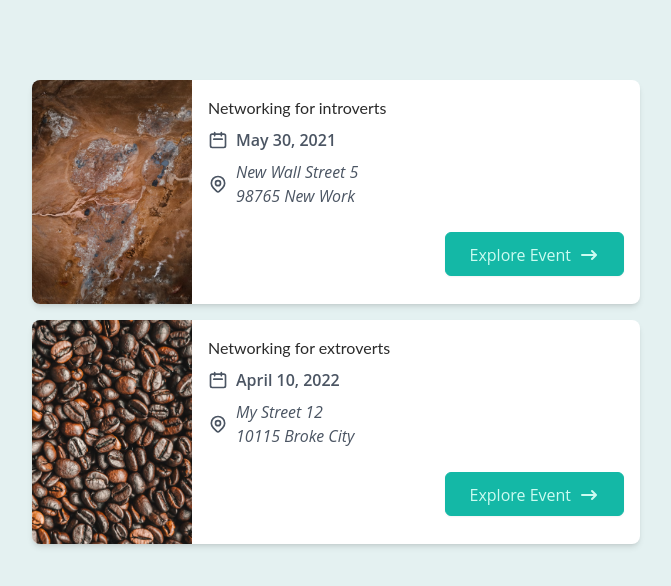
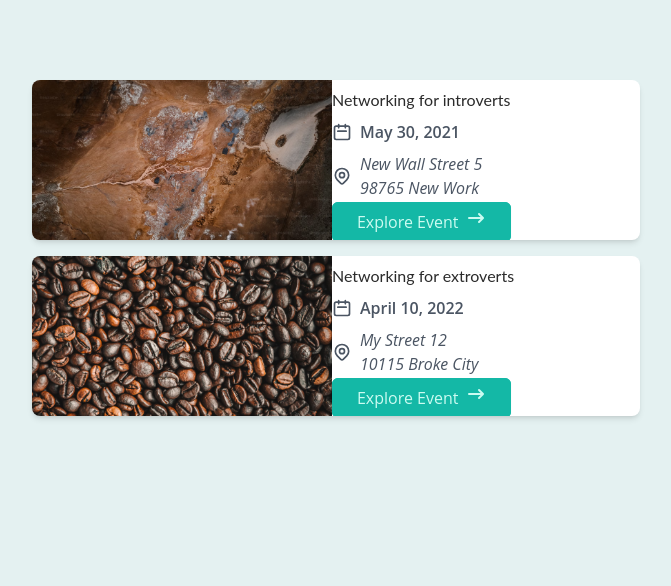
Before and after one commit to tysonweir/next-deep-learn-, a Next.js app: page / in a window 1280 px wide. Shown: the top 586 px of the page, without its empty margins (304-975 px from the left). Built offline with nearby package versions, Linux system fonts and the light colour scheme.

Commit message:
event items css

```diff
--- a/components/events/EventItem.module.css
+++ /dev/null
@@ -1,79 +0,0 @@
-.item {
-  @apply shadow-md rounded-lg overflow-hidden bg-white m-4 flex flex-col gap-4;
-}
-
-.main {
-  @apply w-full;
-}
-
-.item img {
-  @apply w-full h-40 object-cover;
-}
-
-.content {
-  @apply w-full px-4 text-center;
-}
-
-.content h2 {
-  @apply my-2;
-}
-
-.date,
-.address {
-  @apply flex gap-2 items-center;
-}
-
-.date svg,
-.address svg {
-  @apply w-5 h-5 text-gray-600;
-}
-
-.content time {
-  @apply font-semibold text-gray-600;
-}
-
-.content address {
-  @apply my-2 text-gray-600 whitespace-pre;
-}
-
-.actions {
-  @apply flex flex-col p-4;
-}
-
-.actions a {
-  @apply block;
-}
-
-.actions a span {
-  @apply align-middle;
-}
-
-.icon {
-  @apply ml-2 inline-flex justify-center items-center;
-}
-
-.icon svg {
-  @apply w-5 h-5;
-}
-
-@media (min-width: 768px) {
-  .item {
-    @apply flex-row;
-  }
-
-  .item img {
-    @apply w-40 h-56;
-  }
-
-  .content {
-    @apply w-60 px-0 text-left;
-  }
-
-  .content h2 {
-    @apply mt-4;
-  }
-
-  .actions {
-    @apply flex-row justify-end;
-  }
-}
--- a/components/events/EventItem.tsx
+++ b/components/events/EventItem.tsx
@@ -2,7 +2,6 @@ import { EventType } from "../../types/event";
 import DateIcon from "../icons/DateIcon";
 import AddressIcon from "../icons/AddressIcon";
 import ArrowRightIcon from "../icons/ArrowRightIcon";
-import style from "./EventItem.module.css";
 import Button from "../ui/Button";
 
 interface EventItemProps {
@@ -21,25 +20,36 @@ const EventItem: React.FC<EventItemProps> = ({ item }) => {
   const exploreLink = `/events/${id}`;
 
   return (
-    <li className={style.item} key={id}>
-      <img src={"/" + image} alt="..." />
-      <div className={style.main}>
-        <div className={style.content}>
-          <h2 className={style.title}>{title}</h2>
-          <div className={style.date}>
+    <li
+      className="shadow-md rounded-lg overflow-hidden bg-white m-4 flex "
+      key={id}
+    >
+      <img className="w-full h-40 object-cover" src={"/" + image} alt="Event" />
+      <div className="w-full  pr-4 flex flex-col">
+        <h2 className="my-2">{title}</h2>
+        <div className="flex gap-2 items-center">
+          <span className="w-5 h-5 text-gray-600">
             <DateIcon />
-            <time>{humanReadableDate}</time>
-          </div>
-          <div className={style.address}>
+          </span>
+          <time className="font-semibold text-gray-600">
+            {humanReadableDate}
+          </time>
+        </div>
+        <div className="flex gap-2 items-center">
+          <span className="w-5 h-5 text-gray-600">
             <AddressIcon />
-            <address>{formattedAddress}</address>
-          </div>
+          </span>
+          <address className="my-2 text-gray-600 whitespace-pre">
+            {formattedAddress}
+          </address>
         </div>
-        <div className={style.actions}>
+        <div className="">
           <Button link={exploreLink}>
             <span>Explore Event</span>
-            <span className={style.icon}>
-              <ArrowRightIcon />
+            <span className="ml-2 inline-flex justify-center items-center">
+              <span className="w-5 h-5">
+                <ArrowRightIcon />
+              </span>
             </span>
           </Button>
         </div>
--- a/components/events/EventList.module.css
+++ /dev/null
@@ -1,3 +0,0 @@
-.list {
-  @apply w-[90%] max-w-[40rem] mx-auto my-20;
-}
--- a/components/events/EventList.tsx
+++ b/components/events/EventList.tsx
@@ -1,6 +1,5 @@
 import { EventType } from "../../types/event";
 import EventItem from "./EventItem";
-import style from "./EventList.module.css";
 
 interface EventListProps {
   events: EventType[];
@@ -9,7 +8,7 @@ interface EventListProps {
 const EventList: React.FC<EventListProps> = ({ events }) => {
   return (
     <div>
-      <ul className={style.list}>
+      <ul className=" w-[90%] max-w-[40rem] mx-auto my-20">
         {events.map((item) => (
           <EventItem key={item.id} item={item} />
         ))}
```
